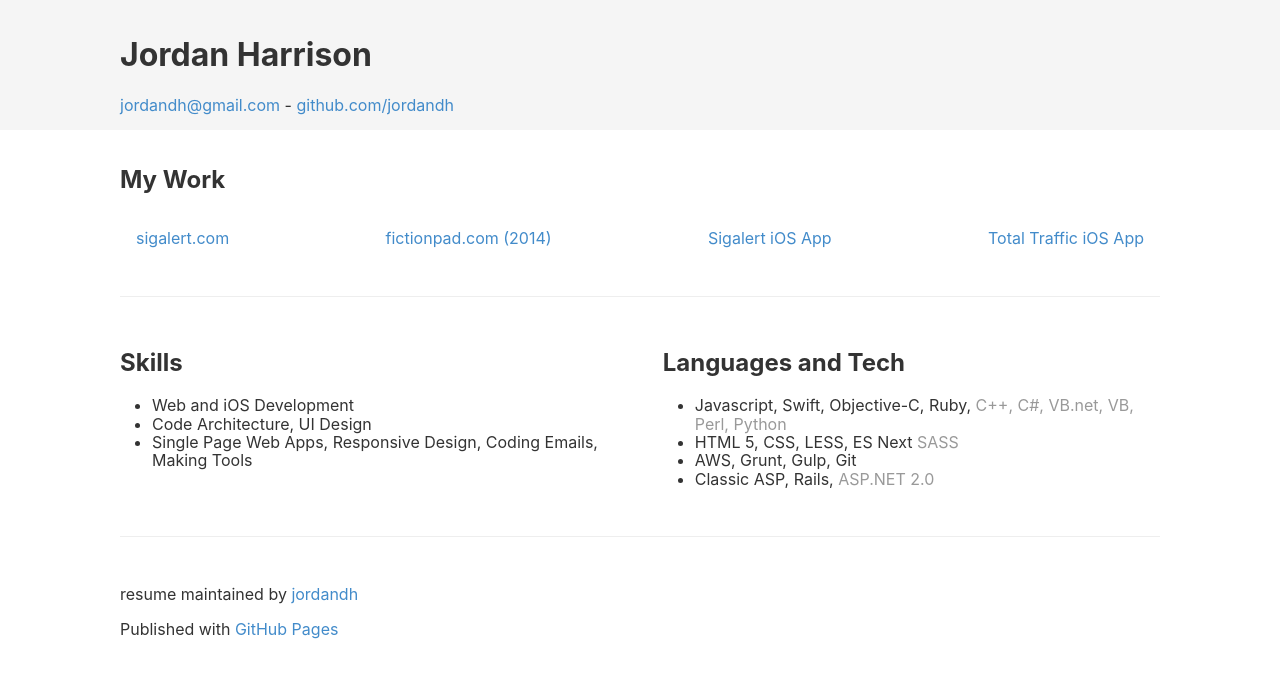
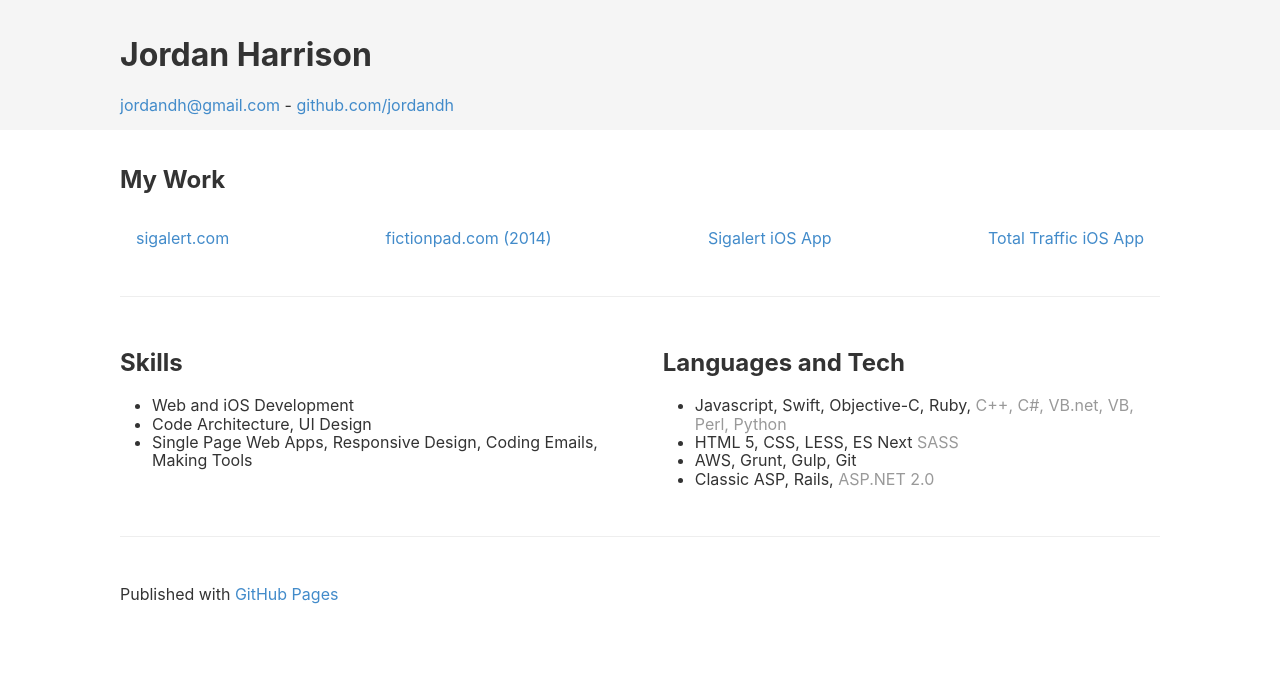
Before and after one commit to jordandh/resume, a Jekyll site: the page built from README.md, in a window 1280 px wide. Shown: the top 678 px of the page. Built offline with Jekyll 4.4.1, drawn with Linux system fonts in a browser that asks for light colours; our own code applies the rules of GitHub Pages for plain Markdown files; the repository's description, which GitHub fills in, is left out.

Commit message:
Update default.html

```diff
--- a/_layouts/default.html
+++ b/_layouts/default.html
@@ -64,9 +64,6 @@
     </main>
 
     <footer>
-      {% if site.github.is_project_page %}
-      <p class="copyright">{{ site.title | default: site.github.repository_name }} maintained by <a href="{{ site.github.owner_url }}">{{ site.github.owner_name }}</a></p>
-      {% endif %}
       <p>Published with <a href="https://pages.github.com">GitHub Pages</a></p>
     </footer>
   </body>
```
